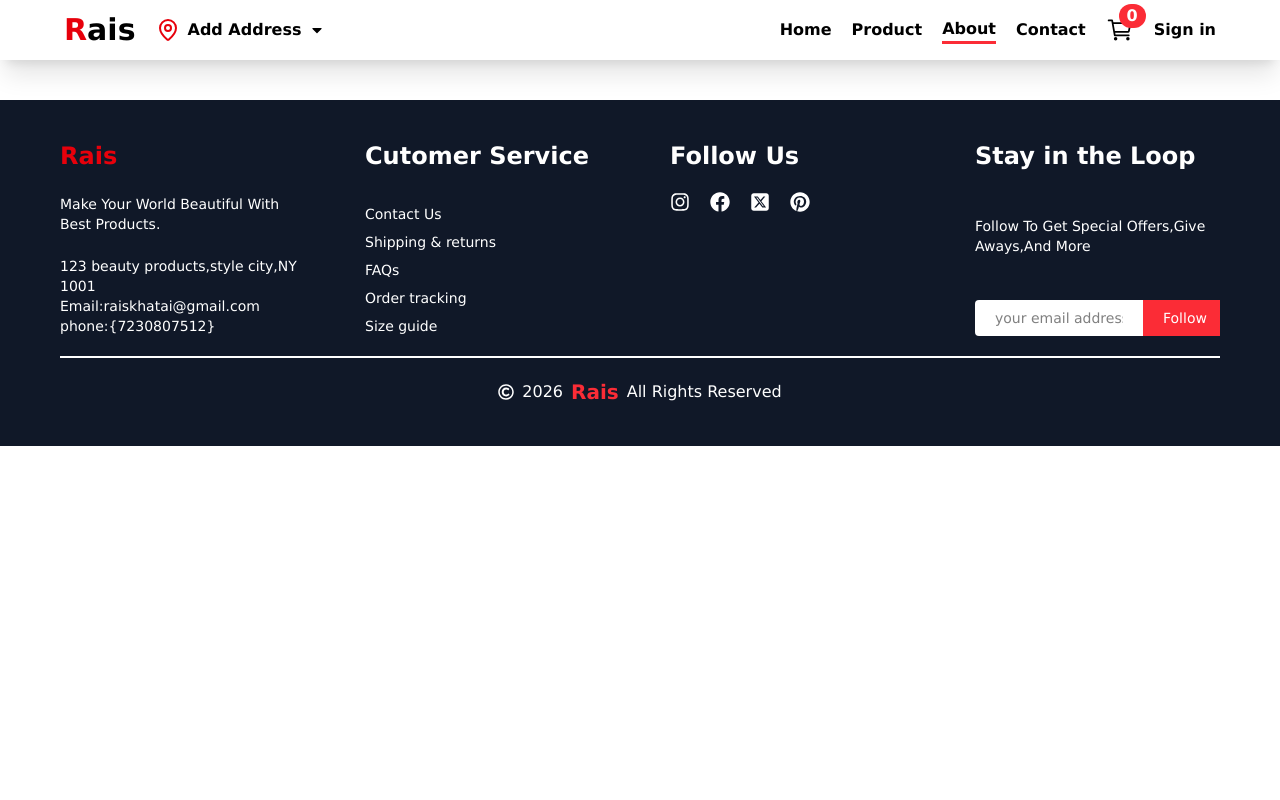
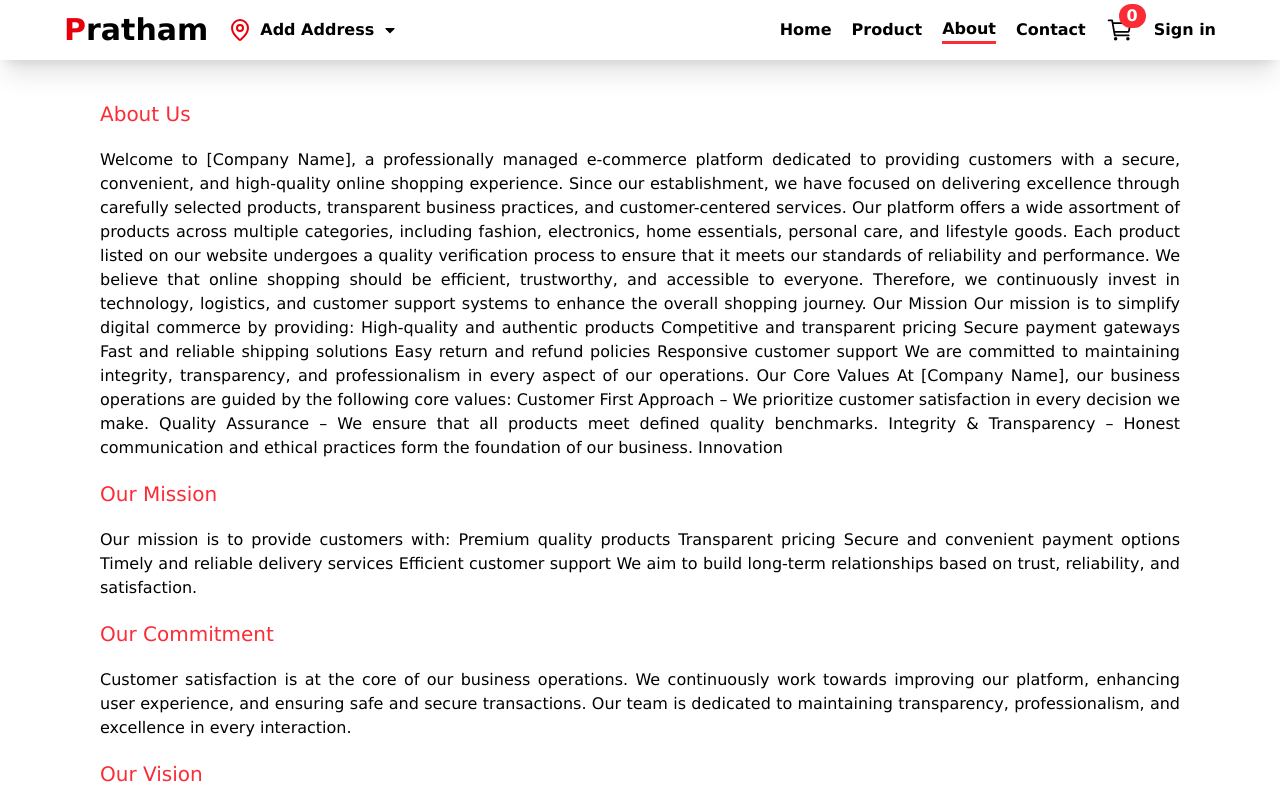
Before and after one commit to Raiskhatai/E-Commerce-react-project, a React (Vite) app: page /about in a window 1280 px wide. Shown: the top 800 px of the page. Built offline with nearby package versions, Linux system fonts and the light colour scheme; no server answers.

Commit message:
about section

```diff
--- a/src/Components/Footer.jsx
+++ b/src/Components/Footer.jsx
@@ -15,7 +15,7 @@ const Footer = () => {
       <div className="grid grid-cols-1 sm:grid-cols-2 lg:grid-cols-4 gap-15 ">
         <div className="flex flex-col justify-between gap-3 text-sm items-center md:items-start">
           <h1 className="text-red-600 text-2xl font-semibold capitalize ">
-            rais
+            pratham
           </h1>
           <p className="capitalize">
             make your world beautiful with best products.
@@ -79,7 +79,7 @@ const Footer = () => {
       </div>
       <div className="flex border-t-2 border-white mt-5 pt-5 justify-center gap-2 items-center capitalize">
         <FaRegCopyright /> {date}
-        <span className="text-red-500 font-bold text-xl">rais</span> all rights
+        <span className="text-red-500 font-bold text-xl">pratham's</span> all rights
         reserved
       </div>
     </div>
--- a/src/Components/Navbar/Navbar.jsx
+++ b/src/Components/Navbar/Navbar.jsx
@@ -26,8 +26,8 @@ const Navbar = ({ location, getLocation }) => {
         <div className="navleft flex flex-col md:flex-row gap-5 items-center">
           {/* logo section  */}
           <Link to={"/"}>
-            <h1 className="text-3xl">
-              <span className="text-red-600">R</span>ais
+            <h1 className="text-3xl ">
+              <span className="text-red-600">p</span>ratham
             </h1>
           </Link>
           <div className="flex gap-2 items-center">
--- a/src/Pages/aboutUs.jsx
+++ b/src/Pages/aboutUs.jsx
@@ -3,6 +3,63 @@ import React from "react";
 const AboutUs = () => {
   return (
     <div className="px-25 py-5 text-justify">
+       <h1  className="text-red-500 text-xl my-5 "> About Us</h1>
+      <p>
+        {" "}
+        Welcome to [Company Name], a professionally managed e-commerce platform
+        dedicated to providing customers with a secure, convenient, and
+        high-quality online shopping experience. Since our establishment, we
+        have focused on delivering excellence through carefully selected
+        products, transparent business practices, and customer-centered
+        services. Our platform offers a wide assortment of products across
+        multiple categories, including fashion, electronics, home essentials,
+        personal care, and lifestyle goods. Each product listed on our website
+        undergoes a quality verification process to ensure that it meets our
+        standards of reliability and performance. We believe that online
+        shopping should be efficient, trustworthy, and accessible to everyone.
+        Therefore, we continuously invest in technology, logistics, and customer
+        support systems to enhance the overall shopping journey. Our Mission Our
+        mission is to simplify digital commerce by providing: High-quality and
+        authentic products Competitive and transparent pricing Secure payment
+        gateways Fast and reliable shipping solutions Easy return and refund
+        policies Responsive customer support We are committed to maintaining
+        integrity, transparency, and professionalism in every aspect of our
+        operations. Our Core Values At [Company Name], our business operations
+        are guided by the following core values: Customer First Approach – We
+        prioritize customer satisfaction in every decision we make. Quality
+        Assurance – We ensure that all products meet defined quality benchmarks.
+        Integrity & Transparency – Honest communication and ethical practices
+        form the foundation of our business. Innovation
+      </p>
+      <h1  className="text-red-500 text-xl my-5">Our Mission</h1>
+      <p>
+        Our mission is to provide customers with: Premium quality products
+        Transparent pricing Secure and convenient payment options Timely and
+        reliable delivery services Efficient customer support We aim to build
+        long-term relationships based on trust, reliability, and satisfaction.
+      </p>
+      <h1  className="text-red-500 text-xl my-5">Our Commitment</h1>
+      <p>
+        {" "}
+        Customer satisfaction is at the core of our business operations. We
+        continuously work towards improving our platform, enhancing user
+        experience, and ensuring safe and secure transactions. Our team is
+        dedicated to maintaining transparency, professionalism, and excellence
+        in every interaction.
+      </p>
+      <h1  className="text-red-500 text-xl my-5">Our Vision</h1>
+      <p>
+        To become a leading e-commerce platform recognized for integrity,
+        innovation, and customer-centric services while expanding our reach
+        across diverse markets.
+      </p>
+      <h1  className="text-red-500 text-xl my-5">Contact Information</h1>
+      <p>
+        {" "}
+        For any inquiries, support, or feedback, please feel free to reach out
+        to our customer service team. We are always here to assist you.
+      </p>
+
          </div>
   );
 };
```
